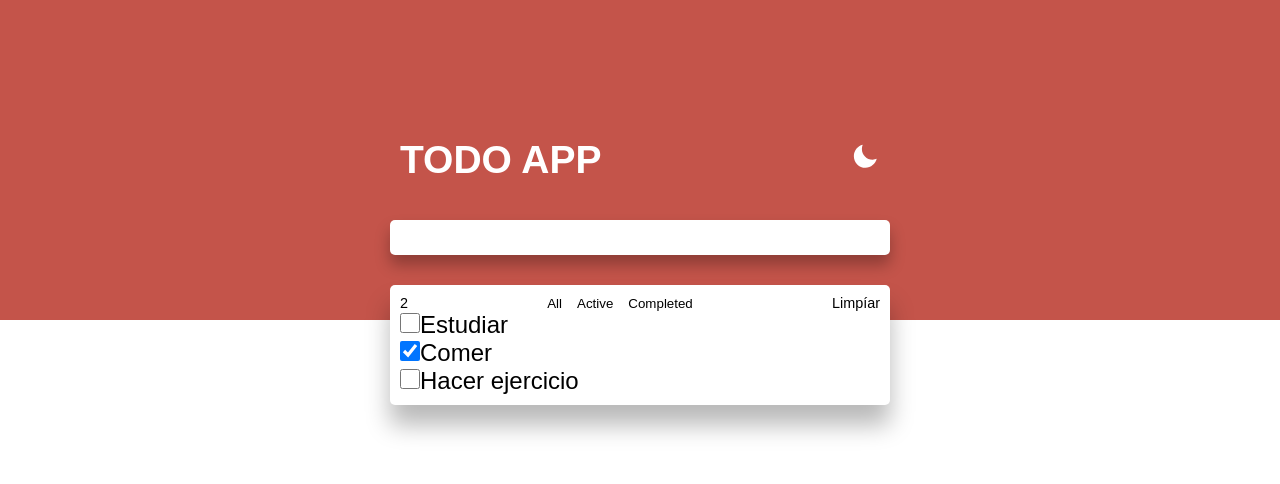
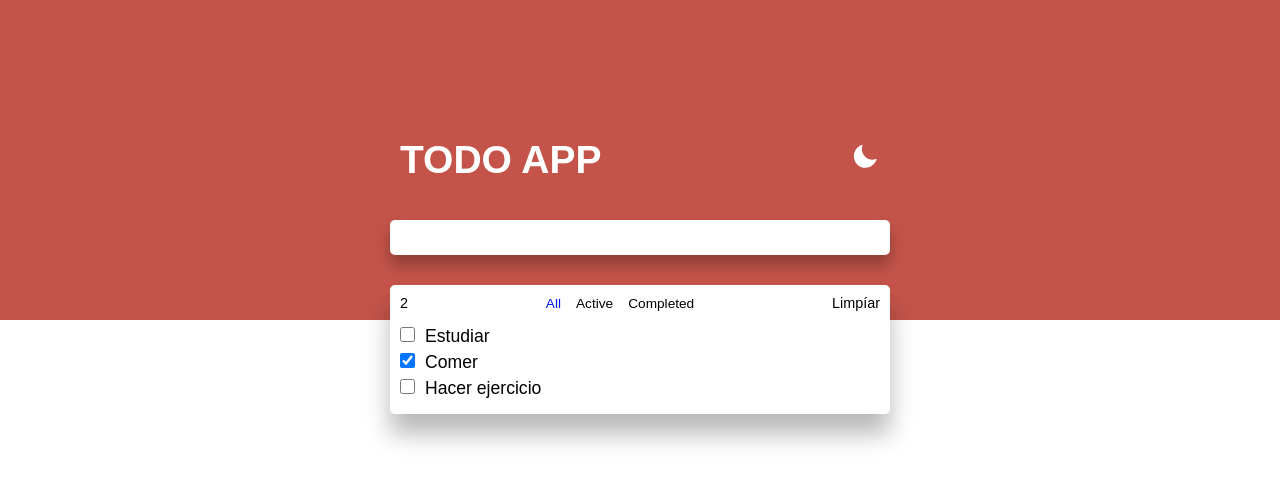
Before and after one commit to contreras48/todo_app_react, a React (Create React App) app: page / in a window 1280 px wide. Shown: the top 484 px of the page. Built offline with nearby package versions, Linux system fonts and the light colour scheme.

Commit message:
style: add style to todolist

```diff
--- a/src/styles/app.css
+++ b/src/styles/app.css
@@ -18,7 +18,6 @@
 .dark-mode {
   --bg-header: #c4544a;
   --bg-body: #252525;
-  ;
   --bg: #282c34;
   --text-color-header: white;
   --text-color: 282c34;
@@ -116,31 +115,41 @@ input[type="text"] {
   align-items: center;
   justify-content: space-between;
   font-size: 0.9em;
+  margin-bottom: 15px;
 
   &>.filter {
     display: flex;
     flex-direction: row;
     justify-content: space-around;
     gap: 15px;
-    font-size: 1em;
+
+    & .selected {
+      color: #0615ee;
+    }
+  }
+
+  & .filter-option {
+    font-size: 0.95em;
   }
 }
 
 ul {
   list-style: none;
   padding: 0;
-  font-size: 1.5em;
+  font-size: 1.1em;
 
   & li {
     display: flex;
     align-items: center;
     justify-content: space-between;
+    margin-bottom: 5px;
   }
 
-  & li>label>input[type="checkbox"] {
+  & li input[type="checkbox"] {
     display: inline-block;
-    width: 20px;
-    height: 20px;
+    width: 15px;
+    height: 15px;
+    margin-right: 10px;
   }
 
   & li:hover>.icon-delete {
@@ -162,10 +171,6 @@ ul {
   }
 }
 
-.active {
-  color: #61dafb;
-}
-
 .icon-delete {
   color: #e98484;
   display: none;
```
